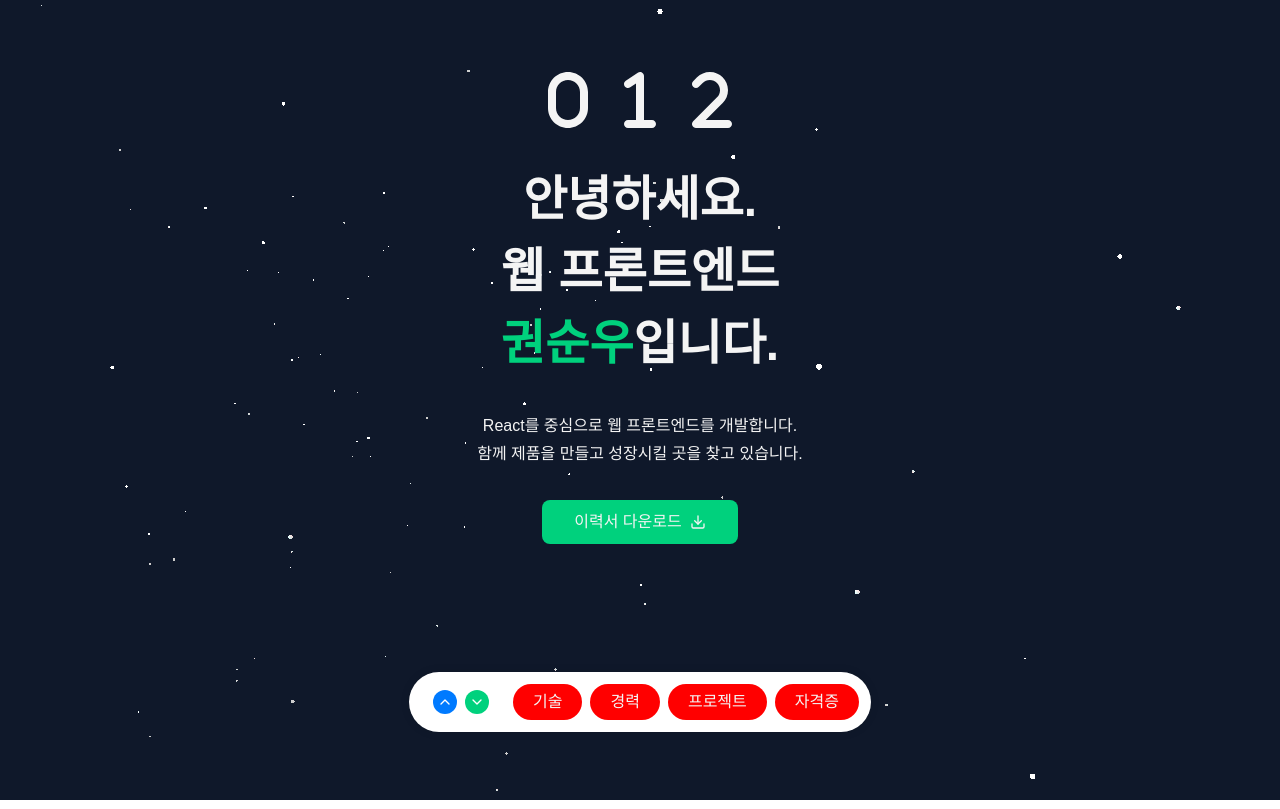
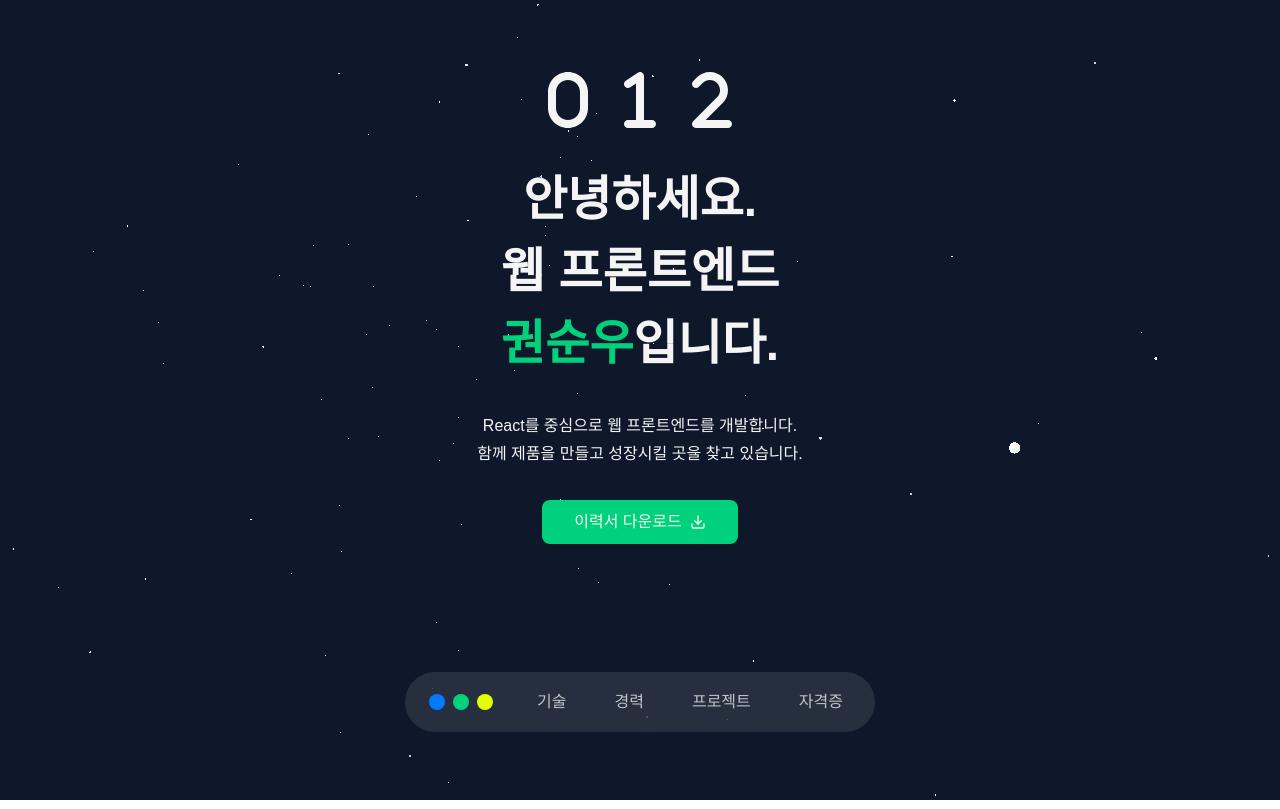
Before and after one commit to soonupy/portfolio, a React (Vite) app: page / in a window 1280 px wide. Built offline with nearby package versions, Linux system fonts and the light colour scheme.

Commit message:
배포 테스트 완료

```diff
--- a/src/components/Layout.tsx
+++ b/src/components/Layout.tsx
@@ -10,14 +10,15 @@ type LayoutProps = {
 
 const Layout = ({ children }: LayoutProps) => {
   return (
+    <>
       <div className="layout">
         {/* <Header /> */}
         <Particles
         particleColors={['#fff', '#fff']}
         particleCount={200}
         particleSpread={10}
-      speed={0.1}
-      particleBaseSize={100}
+        speed={0.25}
+        particleBaseSize={50}
         moveParticlesOnHover={true}
         alphaParticles={false}
         disableRotation={false}
@@ -27,6 +28,7 @@ const Layout = ({ children }: LayoutProps) => {
         </Main>
         {/* <Footer /> */}
       </div>
+    </>
   )
 }
 
--- a/src/components/effects/ParticlesBg.tsx
+++ b/src/components/effects/ParticlesBg.tsx
@@ -115,6 +115,7 @@ const Particles: React.FC<ParticlesProps> = ({
 }) => {
   const containerRef = useRef<HTMLDivElement>(null);
   const mouseRef = useRef<{ x: number; y: number }>({ x: 0, y: 0 });
+  const targetMouseRef = useRef<{ x: number; y: number }>({ x: 0, y: 0 }); // 추가
 
   useEffect(() => {
     const container = containerRef.current;
@@ -141,11 +142,17 @@ const Particles: React.FC<ParticlesProps> = ({
       const rect = container.getBoundingClientRect();
       const x = ((e.clientX - rect.left) / rect.width) * 2 - 1;
       const y = -(((e.clientY - rect.top) / rect.height) * 2 - 1);
-      mouseRef.current = { x, y };
+      targetMouseRef.current = { x, y }; // mouseRef 대신 targetMouseRef 사용
+    };
+
+    // 마우스가 영역을 벗어날 때 중앙으로 돌아가기
+    const handleMouseLeave = () => {
+      targetMouseRef.current = { x: 0, y: 0 };
     };
 
     if (moveParticlesOnHover) {
       container.addEventListener('mousemove', handleMouseMove);
+      container.addEventListener('mouseleave', handleMouseLeave); // 추가
     }
 
     const count = particleCount;
@@ -204,6 +211,11 @@ const Particles: React.FC<ParticlesProps> = ({
       program.uniforms.uTime.value = elapsed * 0.001;
 
       if (moveParticlesOnHover) {
+        // lerp(선형 보간)를 사용해 부드럽게 이동
+        const lerpFactor = 0.05; // 0에 가까울수록 더 부드러워짐 (0.01~0.1 추천)
+        mouseRef.current.x += (targetMouseRef.current.x - mouseRef.current.x) * lerpFactor;
+        mouseRef.current.y += (targetMouseRef.current.y - mouseRef.current.y) * lerpFactor;
+
         particles.position.x = -mouseRef.current.x * particleHoverFactor;
         particles.position.y = -mouseRef.current.y * particleHoverFactor;
       } else {
@@ -226,6 +238,7 @@ const Particles: React.FC<ParticlesProps> = ({
       window.removeEventListener('resize', resize);
       if (moveParticlesOnHover) {
         container.removeEventListener('mousemove', handleMouseMove);
+        container.removeEventListener('mouseleave', handleMouseLeave); // 추가
       }
       cancelAnimationFrame(animationFrameId);
       if (container.contains(gl.canvas)) {
--- a/src/components/sections/Nav.tsx
+++ b/src/components/sections/Nav.tsx
@@ -7,12 +7,16 @@ export const Navigation = () => {
     <section className={`navigation-section`}>
       <nav className="navigation-bar">
         <div className="nav-control">
-          <button className="nav-control-button up-btn">
-            <i className="icon ico-md"><ChevronUp /></i>
+          <button className="nav-control-btn">
+            {/* <i className="icon ico-md"><ChevronUp /></i> */}
           </button>
-          <button className="nav-control-button down-btn">
-            <i className="icon ico-md"><ChevronDown /></i>
+          <button className="nav-control-btn">
+            {/* <i className="icon ico-md"><ChevronUp /></i> */}
           </button>
+          <button className="nav-control-btn">
+            {/* <i className="icon ico-md"><ChevronUp /></i> */}
+          </button>
+
         </div>
         <ul className="nav-pages">
           <li className="nav-page-item">
--- a/src/styles/pages.scss
+++ b/src/styles/pages.scss
@@ -3,9 +3,10 @@
 .layout {
     position: relative;
 
+}
 .particles-container {
-        position: absolute;
-        // top: 76px;
+    position: fixed;
+    top: 0;
     left: 0;
     width: 100%;
     height: 100%;
@@ -19,25 +20,28 @@
         // height: 100% !important;
     }
   }
-}
 
 .main {
     flex: 1;
     width: 100vw;
     height: 100%;
+    position: absolute;
+    top: 0;
+    left: 0;
     // z-index: 99;
     // max-width: 1280px;
     margin: 0 auto;
     @include flex(column);
-    position: relative;
     color: #f4f4f4;
     z-index: 100;
+    pointer-events: none;
 
 
 
     .menu-content{
         @include flex(column);
         gap: 1rem;
+        z-index: 999;
 
         h2{
             color: #222;
@@ -51,13 +55,15 @@
 
     &.navigation-section {
         margin-top: 8rem;
+        pointer-events: auto;
 
     .navigation-bar {
         @include flex(row, center, center);
-        background-color: #fff;
+        background-color: rgba(255, 255, 255, 0.1);
         padding: 0.75rem;
         border-radius: 999px;
-        box-shadow: 0 0 10px 0 rgba(0, 0, 0, 0.1);
+        // box-shadow: 0 0 10px 0 rgba(0, 0, 0, 0.1);
+        backdrop-filter: blur(16px);
 
         .nav-control {
             @include flex(row, center, center);
@@ -66,13 +72,17 @@
 
             button {
                 border-radius: 50%;
-                padding: 0.25rem;
+                padding: 0.5rem;
                 color: #fff;
-                &.up-btn {
+
+                &:first-child {
                     background-color: #007aff;
                 }
-                &.down-btn {
+                &:nth-child(2) {
                     background-color: #00d17d;
+                }
+                &:last-child {
+                    background-color: #e2ff00;
                 }
             }
         }
@@ -84,11 +94,13 @@
                 @include flex(row, center, center);
                 padding: 0.25rem 1.25rem;
                 cursor: pointer;
+                opacity: 0.75;
                 border-radius: 999px;
-                background-color: #f00;
+                // background-color: #f00;
 
                 &:hover {
-                    background-color: #f90;
+                    color: #fff;
+                    opacity: 1;
                 }
             }
         }
@@ -133,6 +145,7 @@
             border-radius: 0.5rem;
             background-color: #00d17d;
             margin-top: 2rem;
+            pointer-events: auto;
         }
     }
 }
```
Lines whose indentation alone changed are shown as unchanged.
